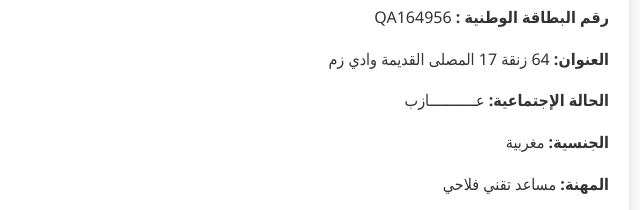
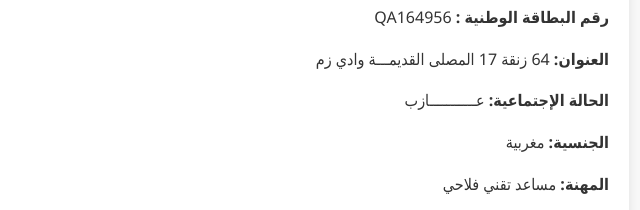
Before and after one commit to YOUNESSEZAINI/-, a plain HTML site: page index.html in a window 1280 px wide. Shown: the part 285-495 px from the top of the page, 431-1071 px from the left. Drawn offline with Linux system fonts and the light colour scheme.

Commit message:
Update index.html

```diff
--- a/index.html
+++ b/index.html
@@ -51,7 +51,7 @@
 
     <p><strong>الاسم:</strong> يونس زيني</p>
     <p><strong>رقم البطاقة الوطنية :</strong> QA164956</p>
-    <p><strong>العنوان:</strong> 64 زنقة 17 المصلى القديمة وادي زم </p>
+    <p><strong>العنوان:</strong> 64 زنقة 17 المصلى القديمـــة وادي زم </p>
     <p><strong>الحالة الإجتماعية:</strong> عـــــــــــازب</p>
     <p><strong>الجنسية:</strong> مغربية</p>
     <p><strong>المهنة:</strong> مساعد تقني فلاحي</p>
```
